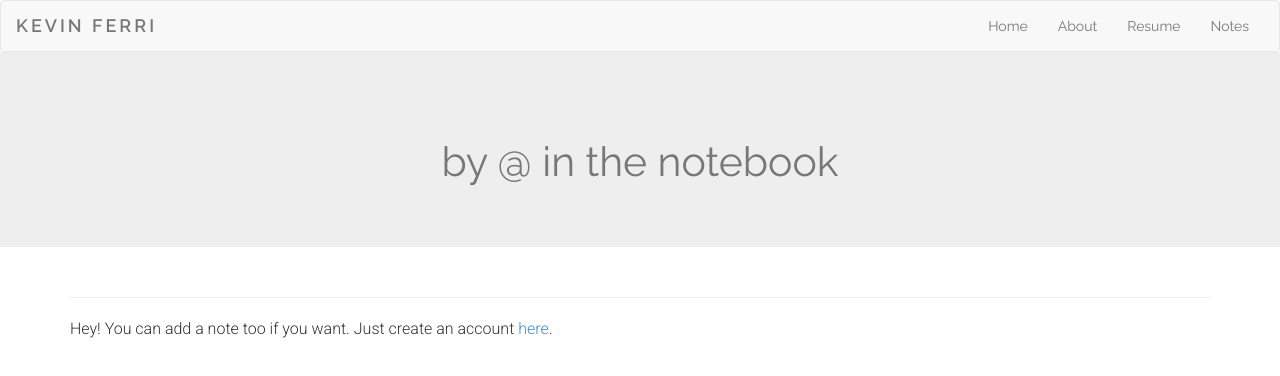
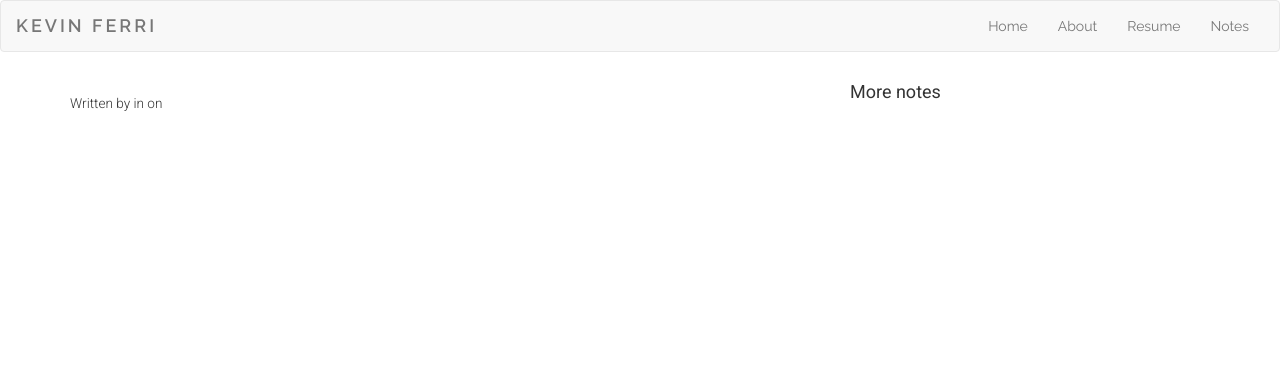
Before and after one commit to kevinferri/kevinferri.com, a website: page views/notes/show.html in a window 1280 px wide. Drawn offline with nearby package versions, Linux system fonts and the light colour scheme; files that its build step writes are made by us from their sources.

Commit message:
Update views for showing all notes and one note

```diff
--- a/views/notes/show.html
+++ b/views/notes/show.html
@@ -6,16 +6,22 @@
 
   {% block content %}
 
-    <div class="jumbotron text-center">
-      <h1>{{ jumbotron }}<small> by {{ note.author.username }} @ {{ note.createdAt }} in the {{ note.notebook }} notebook</small></h1>
-    </div>
-
     <div class="container">
 
-      <p>{{ note.body }}</p>
+      <div class="row">
 
-      <hr>
-      <p>Hey! You can add a note too if you want. Just create an account <a href="/users/signup/">here</a>.</p>
+        <div class="col-md-8">
+          <h1>{{ note.title }}</h1>
+          <p><small>Written by {{ note.author.username }} in {{ note.notebook }} on {{ note.createdAt }} </small></p>
+          <br>
+          <p>{{ note.body }}</p>
+        </div>
+
+        <div class="col-md-4">
+          <h4>More notes</h4>
+        </div>
+      </div>
+
     </div>
 
   {% endblock %}
```
Also changed, not shown: views/notes/index.html (+1 -1 lines).
